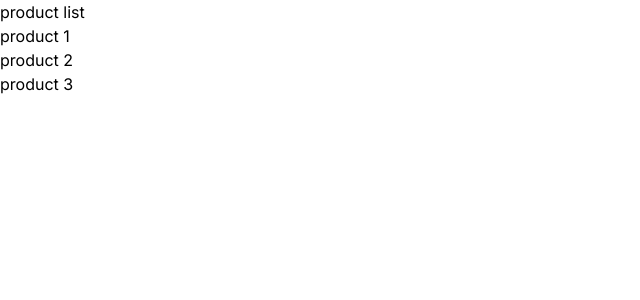
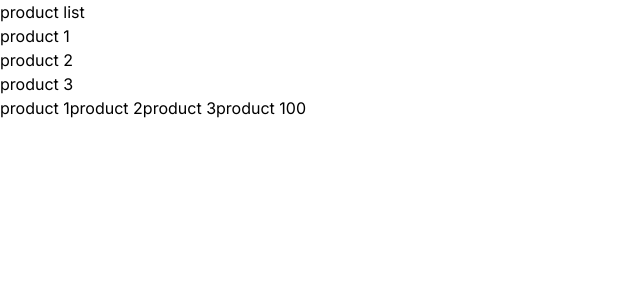
Before and after one commit to Sc-79/Next.js-Tutorials, a Next.js app: page /products in a window 1280 px wide. Shown: the top 300 px of the page, without its empty margins (0-640 px from the left). Built offline with nearby package versions, Linux system fonts and the light colour scheme.

Commit message:
replace navlink to home page

```diff
--- a/app/page.js
+++ b/app/page.js
@@ -1,8 +1,16 @@
+import Link from 'next/link'
 import React from 'react'
 
 const Home = () => {
   return (
-    <div>Home</div>
+    <div>
+
+      <div>Home page</div>
+      <div>
+        <Link href="/about">about</Link>
+        <Link href="/productsss">productsss</Link>
+      </div>
+    </div>
   )
 }
 
--- /dev/null
+++ b/app/products/100/page.js
@@ -0,0 +1,9 @@
+import React from 'react'
+
+const Product = () => {
+  return (
+    <div>Product 100</div>
+  )
+}
+
+export default Product
--- a/app/products/page.js
+++ b/app/products/page.js
@@ -1,12 +1,21 @@
+import Link from "next/link";
 import React from "react";
 
 const Products = () => {
+  const productId = 100;
   return (
     <div>
       <h1>product list</h1>
       <div>product 1</div>
       <div>product 2</div>
       <div>product 3</div>
+
+      {/* using Link component from next/link */}
+      <Link href="/products/1">product 1</Link>
+      <Link href="/products/2">product 2</Link>
+      <Link href="/products/3">product 3</Link>
+      {/* not hard code produis */}
+      <Link href={`/products/${productId}`} replace>product {productId} </Link>
     </div>
   );
 };
--- a/app/productsss/[productId]/page.js
+++ b/app/productsss/[productId]/page.js
@@ -1,13 +1,13 @@
 
 import { notFound } from "next/navigation"
-export function metadata({params}) {
-  return {
-    title: `Product ${params.productId}`,
-  }
-}
+// export function metadata({params}) {
+//   return {
+//     title: `Product ${params.productId}`,
+//   }
+// }
 const ProductPage = ({params}) => {
 
-     if(params.productId >= 10)
+     if(params.productId >= 100)
      return  notFound()
   return (
     <div>new product ProductPage{params.productId}</div>
--- a/app/productsss/page.js
+++ b/app/productsss/page.js
@@ -1,8 +1,12 @@
 import React from 'react'
+import Link from 'next/link'
 
 const page = () => {
   return (
-    <div>producsssss page</div>
+    <div>
+      <div>producsssss page</div>
+      <Link href="/">Home</Link>
+    </div>
   )
 }
 
```
